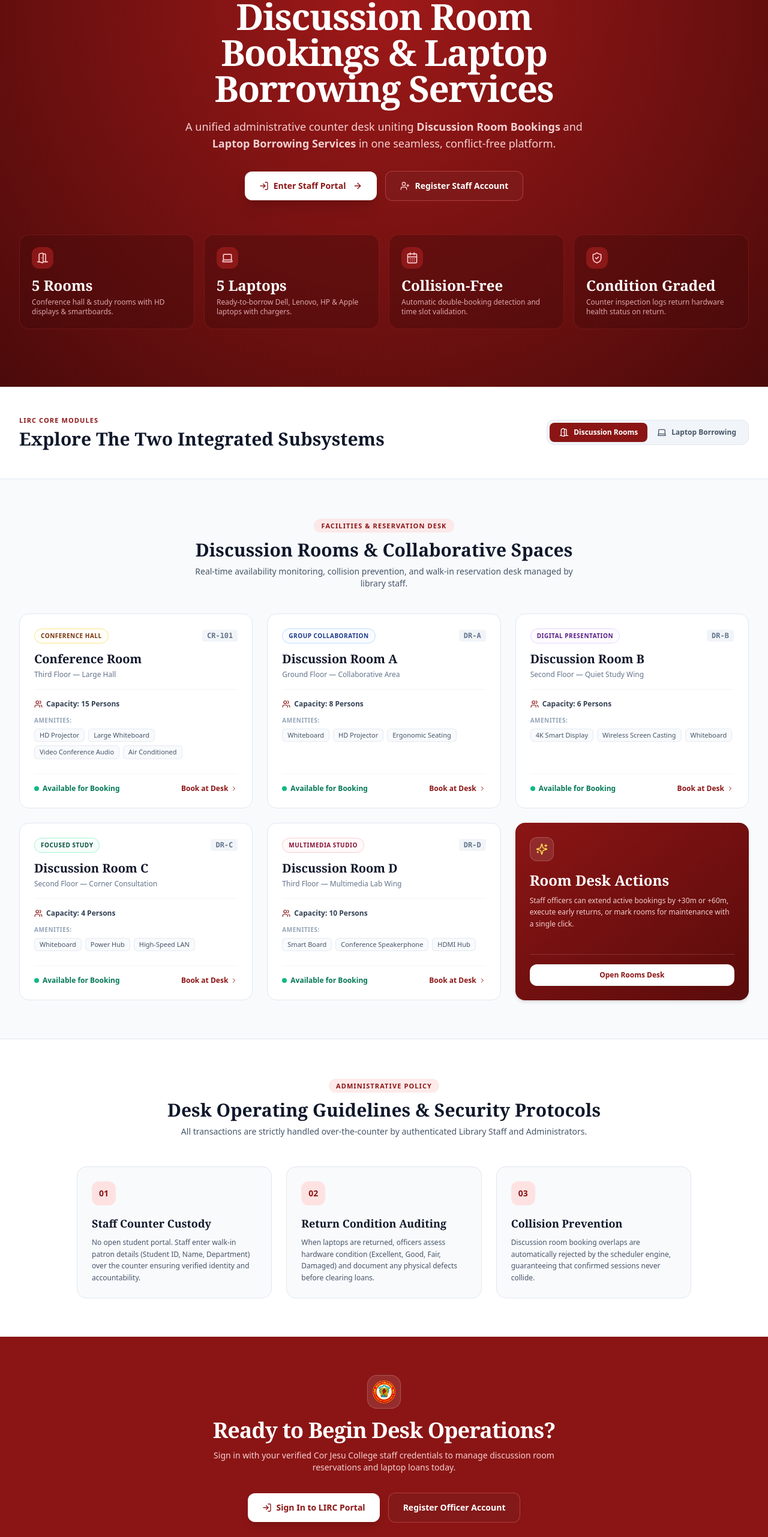
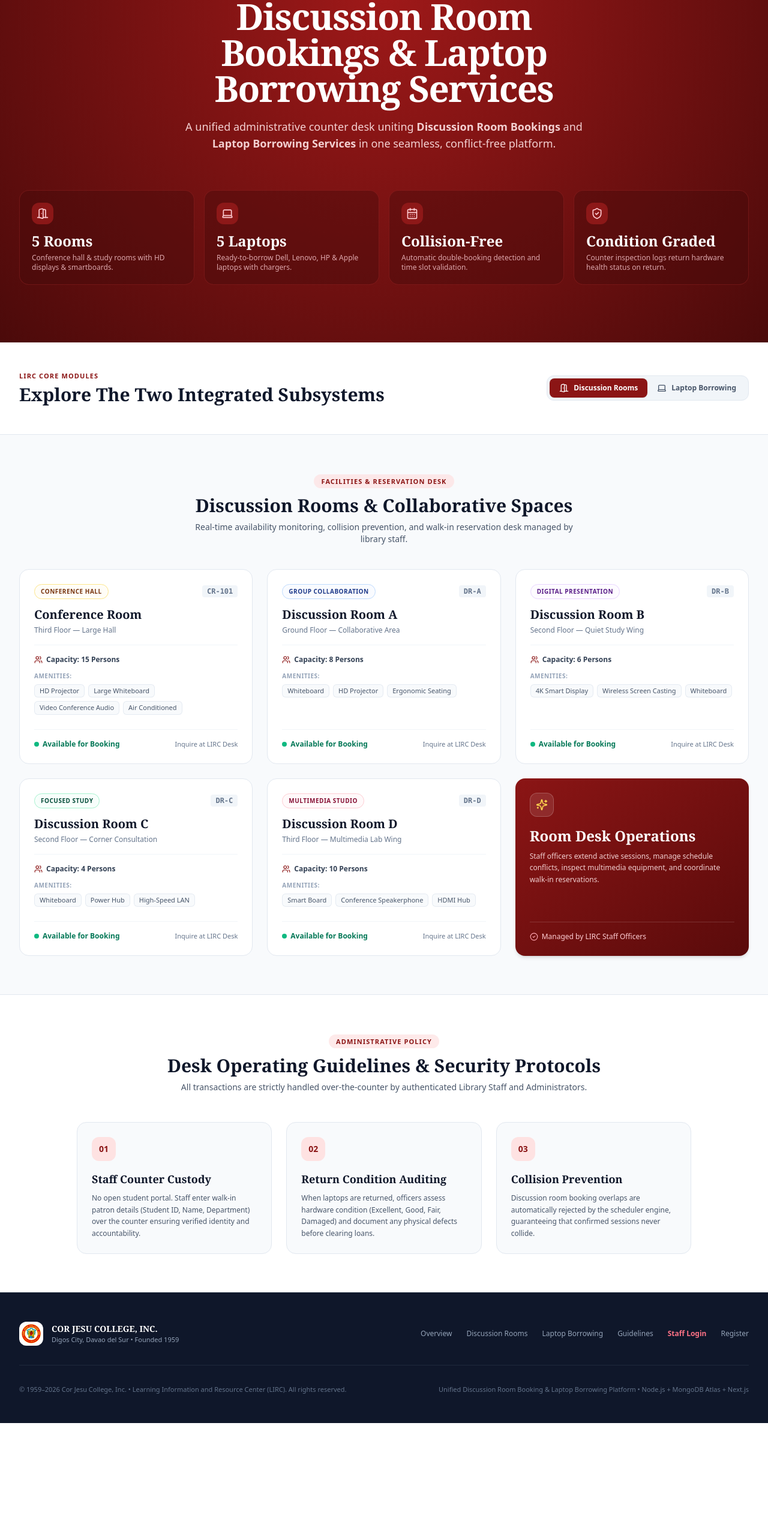
Before and after one commit to ZAndrie/library-booking, a Next.js app: page / in a window 1280 px wide. Shown: the part 234-2797 px from the top of the page at 60% size. After the commit the page ends 2607 px from the top, so only its background shows below. Built offline with nearby package versions, Linux system fonts and the light colour scheme.

Commit message:
refactor(landing): remove staff login CTA buttons from homepage body, keeping sign in exclusively on navbar

```diff
--- a/src/frontend/views/LandingView.tsx
+++ b/src/frontend/views/LandingView.tsx
@@ -11,11 +11,8 @@ import {
   Users,
   Monitor,
   CalendarDays,
-  ArrowRight,
   LogIn,
-  UserPlus,
   Sparkles,
-  ChevronRight,
   Shield,
   Layers,
   CheckCircle,
@@ -254,29 +251,10 @@ export default function LandingView() {
             <p className="mt-5 text-sm sm:text-base lg:text-lg text-rose-100/90 leading-relaxed font-normal max-w-2xl mx-auto">
               A unified administrative counter desk uniting <strong>Discussion Room Bookings</strong> and <strong>Laptop Borrowing Services</strong> in one seamless, conflict-free platform.
             </p>
-
-            {/* Action Buttons */}
-            <div className="mt-8 flex flex-col sm:flex-row items-center justify-center gap-3.5">
-              <Link
-                href="/login"
-                className="w-full sm:w-auto inline-flex items-center justify-center gap-2 px-6 py-3.5 bg-white text-[#8B1515] font-bold text-sm rounded-xl shadow-xl hover:bg-rose-50 transition-all transform hover:-translate-y-0.5"
-              >
-                <LogIn className="w-4 h-4 text-[#8B1515]" />
-                Enter Staff Portal
-                <ArrowRight className="w-4 h-4 ml-1" />
-              </Link>
-              <Link
-                href="/register"
-                className="w-full sm:w-auto inline-flex items-center justify-center gap-2 px-6 py-3.5 bg-red-900/70 hover:bg-red-900 border border-red-400/40 text-white font-bold text-sm rounded-xl transition-all"
-              >
-                <UserPlus className="w-4 h-4 text-rose-200" />
-                Register Staff Account
-              </Link>
-            </div>
           </div>
 
           {/* 4 Pillars Highlight Row */}
-          <div className="mt-14 sm:mt-18 grid grid-cols-2 md:grid-cols-4 gap-3 sm:gap-4">
+          <div className="mt-12 sm:mt-16 grid grid-cols-2 md:grid-cols-4 gap-3 sm:gap-4">
             <div className="bg-red-950/40 border border-red-500/20 rounded-2xl p-4 sm:p-5 backdrop-blur-xs">
               <div className="w-9 h-9 rounded-xl bg-red-800/80 text-rose-200 flex items-center justify-center mb-3">
                 <DoorOpen className="w-5 h-5" />
@@ -416,12 +394,9 @@ export default function LandingView() {
                       <span className="w-2 h-2 rounded-full bg-emerald-500" />
                       Available for Booking
                     </span>
-                    <Link
-                      href="/login"
-                      className="font-bold text-[#8B1515] hover:underline inline-flex items-center gap-1"
-                    >
-                      Book at Desk <ChevronRight className="w-3 h-3" />
-                    </Link>
+                    <span className="text-[11px] text-slate-500 font-medium">
+                      Inquire at LIRC Desk
+                    </span>
                   </div>
                 </div>
               ))}
@@ -432,19 +407,15 @@ export default function LandingView() {
                   <div className="w-10 h-10 rounded-xl bg-white/10 border border-white/20 flex items-center justify-center text-white mb-4">
                     <Sparkles className="w-5 h-5 text-amber-300" />
                   </div>
-                  <h4 className="font-serif text-2xl font-bold">Room Desk Actions</h4>
+                  <h4 className="font-serif text-2xl font-bold">Room Desk Operations</h4>
                   <p className="text-xs text-rose-100/90 mt-2 leading-relaxed">
-                    Staff officers can extend active bookings by +30m or +60m, execute early returns, or mark rooms for maintenance with a single click.
+                    Staff officers extend active sessions, manage schedule conflicts, inspect multimedia equipment, and coordinate walk-in reservations.
                   </p>
                 </div>
 
-                <div className="mt-6 pt-4 border-t border-white/15">
-                  <Link
-                    href="/login"
-                    className="w-full py-2.5 bg-white text-[#8B1515] rounded-xl text-xs font-bold text-center block hover:bg-rose-50 transition-colors shadow-sm"
-                  >
-                    Open Rooms Desk
-                  </Link>
+                <div className="mt-6 pt-4 border-t border-white/15 text-xs text-rose-200 font-medium flex items-center gap-1.5">
+                  <CheckCircle2 className="w-3.5 h-3.5 text-rose-300" />
+                  Managed by LIRC Staff Officers
                 </div>
               </div>
             </div>
@@ -498,12 +469,9 @@ export default function LandingView() {
                       <span className="w-2 h-2 rounded-full bg-emerald-500" />
                       Available
                     </span>
-                    <Link
-                      href="/login"
-                      className="font-bold text-[#8B1515] hover:underline"
-                    >
-                      Checkout →
-                    </Link>
+                    <span className="text-[11px] text-slate-500 font-medium">
+                      In-Library Use • Inquire at Desk
+                    </span>
                   </div>
                 </div>
               ))}
@@ -561,43 +529,6 @@ export default function LandingView() {
         </div>
       </section>
 
-      {/* Call to Action Banner */}
-      <section className="py-16 bg-[#8B1515] text-white text-center relative overflow-hidden">
-        <div className="max-w-4xl mx-auto px-4 sm:px-6 lg:px-8 relative z-10">
-          <div className="w-14 h-14 mx-auto mb-4 bg-white/10 rounded-2xl p-2 border border-white/20 flex items-center justify-center">
-            <img
-              src="/cjc-logo.png"
-              alt="Cor Jesu College Seal"
-              width={56}
-              height={56}
-              className="w-full h-full object-contain"
-            />
-          </div>
-          <h2 className="font-serif text-3xl sm:text-4xl font-bold tracking-tight">
-            Ready to Begin Desk Operations?
-          </h2>
-          <p className="mt-3 text-rose-100/90 text-sm max-w-xl mx-auto">
-            Sign in with your verified Cor Jesu College staff credentials to manage discussion room reservations and laptop loans today.
-          </p>
-
-          <div className="mt-8 flex flex-col sm:flex-row items-center justify-center gap-3.5">
-            <Link
-              href="/login"
-              className="w-full sm:w-auto inline-flex items-center justify-center gap-2 px-6 py-3.5 bg-white text-[#8B1515] font-bold text-sm rounded-xl shadow-lg hover:bg-rose-50 transition-all"
-            >
-              <LogIn className="w-4 h-4 text-[#8B1515]" />
-              Sign In to LIRC Portal
-            </Link>
-            <Link
-              href="/register"
-              className="w-full sm:w-auto inline-flex items-center justify-center gap-2 px-6 py-3.5 bg-red-900/60 hover:bg-red-900 border border-red-400/40 text-white font-bold text-sm rounded-xl transition-all"
-            >
-              Register Officer Account
-            </Link>
-          </div>
-        </div>
-      </section>
-
       {/* Institutional Footer */}
       <footer className="bg-slate-900 text-slate-400 py-12 text-xs border-t border-slate-800">
         <div className="max-w-7xl mx-auto px-4 sm:px-6 lg:px-8">
```
